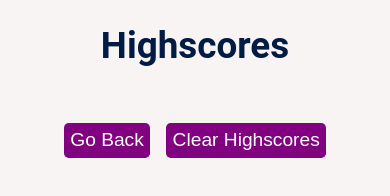
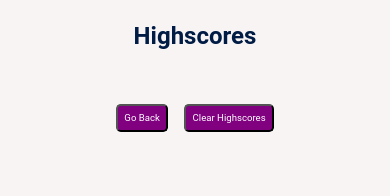
Before and after one commit to anud22/Code-Quiz, a plain HTML site: page highscore.html in a window 390 px wide. Drawn offline with Linux system fonts and the light colour scheme.

Commit message:
Added media queries

```diff
--- /dev/null
+++ b/assets/css/reset.css
@@ -0,0 +1,30 @@
+*,*::before,
+*::after {
+    margin: 0;
+    padding: 0;
+    box-sizing: border-box;
+  }
+
+  html {
+    height: 100%;
+  }
+
+  body {
+    min-height: 100%;
+    line-height: 1;
+    font-family: sans-serif;
+  }
+
+  h1, h2, h3, h4, h5, h6 {
+    font-size: 100%;
+  }
+
+  input, select, option, optgroup, textarea, button,
+  pre, code {
+    font-size: 100%;
+    font-family: inherit;
+  }
+
+  ol, ul {
+    list-style: none;
+  }
--- a/assets/css/style.css
+++ b/assets/css/style.css
@@ -1,18 +1,15 @@
-*,
-*::before,
-*::after {
-  box-sizing: border-box;
-  margin:0px;
-  border: 0;
-}
 /* variables */
 :root {
   --background-color: #f8f4f4;
+  --body-font-size:1.6rem;
+  --heading-font-size: 2rem;
+  --small-font-size:1rem;
+  --medium-font-size:1.3rem;
 }
 
 /* Body style*/
 body {
-  font-size: 1.6rem;
+  font-size: var(--body-font-size);
   font-family: "Roboto", sans-serif;
   background-color: var(--background-color);
   color: #001b44;
@@ -29,7 +26,7 @@ header{
 nav{
   width: 100%;
   display: flex;
-  font-size: 1rem;
+  font-size:  var(--small-font-size);
   justify-content: space-between;
   font-weight: bold;
 }
@@ -130,7 +127,7 @@ main{
   height:85%;
   padding: 2rem;
   width:30%;
-  font-size: 1.1rem;
+  font-size: var(--medium-font-size);
 }
 
 /*Quiz section question style*/
@@ -148,23 +145,28 @@ main{
   width: 100%;
   list-style-type: none;
   justify-content: center;
-  font-size: 1.4rem;
+  font-size: var(--medium-font-size);
   }
 
   /*H1 style*/
 h1{
   height: 10%;
   padding: .5rem;
-  font-size: 2.3rem;
+  font-size: var(--heading-font-size);
 }
 
 /*Button style*/
 button{
     background-color: purple;
-    font-size: 1.2rem;
+    font-size: var(--small-font-size);
     color: white;
     border-radius: .3rem;
     padding: .4rem;
+}
+
+#submitInitial{
+  margin-left:45%;
+  margin-top: 5%;
 }
 
 /*Paragraph style*/
@@ -219,9 +221,42 @@ li:hover{
   display: none;
 }
 
-/*Label style*/
-@media only screen and (max-width: 800px) {
-  .card {
-    width: 80vw;
+/* Layout adjustment for screens <= 614px */
+@media screen and (max-width: 912px) {
+
+  :root {
+    --body-font-size:1.3rem;
+    --heading-font-size: 1.7rem;
+    --small-font-size:.8rem;
+    --medium-font-size:1rem;
+  }
+  .quiz{
+    padding: .5rem;
   }
 }
+
+@media screen and (max-width: 512px) {
+  :root {
+    --body-font-size:1.1rem;
+    --heading-font-size: 1.5rem;
+    --small-font-size:.6rem;
+    --medium-font-size:.8rem;
+  }
+  .quiz{
+    padding: 0;
+  }
+
+}
+
+@media screen and (max-width:290px){
+  :root {
+    --body-font-size:1rem;
+    --heading-font-size: 1rem;
+  }
+  .quiz{
+    padding: 0;
+  }
+  .quiz>p{
+    font-size: .7rem;
+  }
+}
--- a/highscore.html
+++ b/highscore.html
@@ -5,6 +5,7 @@
     <meta charset="UTF-8" />
     <meta name="viewport" content="width=device-width, initial-scale=1.0" />
     <meta http-equiv="X-UA-Compatible" content="ie=edge" />
+    <link rel="stylesheet" href="./assets/css/reset.css" />
     <link rel="stylesheet" href="./assets/css/style.css" />
     <title>Code Quiz</title>
 </head>
```
Also changed, not shown: index.html (+1 -0 lines).
